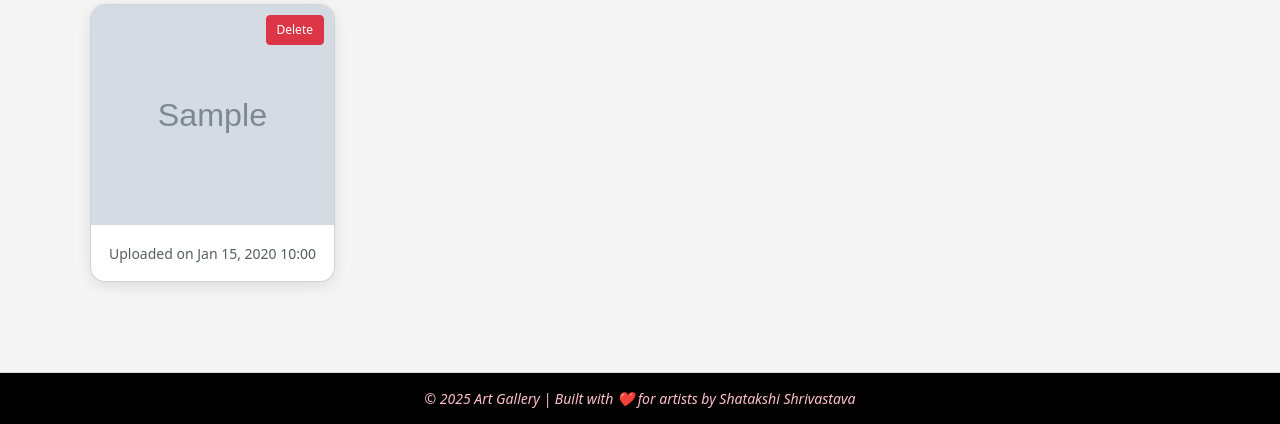
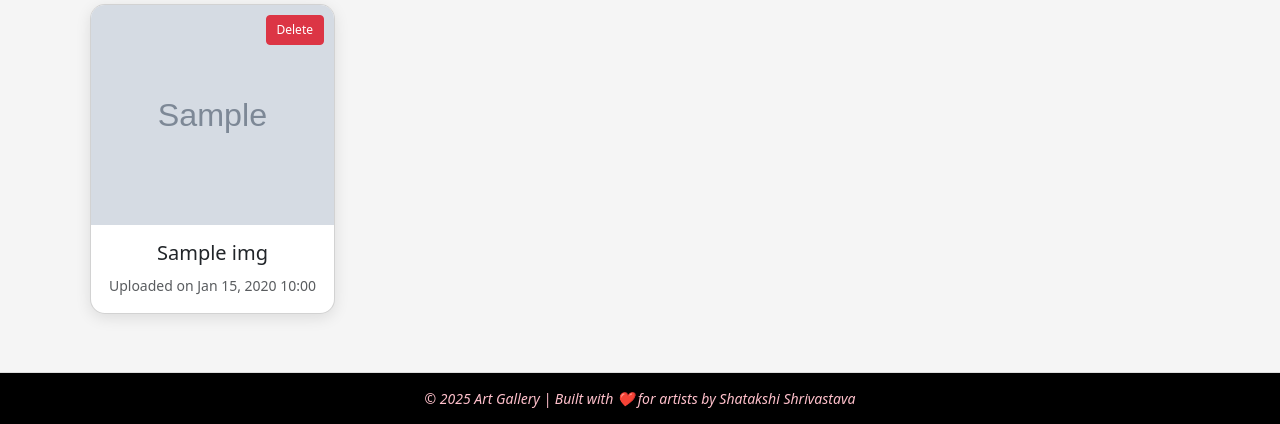
Before and after one commit to VR-shatakshi/Art-Gallery, a Django app: template myapp/templates/home.html in a window 1280 px wide. Shown: the part 376-800 px from the top of the page. Run offline with Django 5.2, Linux system fonts and the light colour scheme; the template is opened without the code that fills it: most values are stand-ins (such as "Sample title", 1, 10 or a date in 2020); grey boxes marked "Sample" are stand-in pictures; form fields are guessed from the names that the template uses; some libraries are stand-ins or nearby versions.

Commit message:
Update home.html

```diff
--- a/myapp/templates/home.html
+++ b/myapp/templates/home.html
@@ -65,6 +65,7 @@ footer { background: black; padding: 15px; text-align: center; font-size: 14px;
             </a>
 
             <div class="card-body text-center">
+                <h5 class="card-title">{{ x.title }}</h5>
               <small class="text-muted">Uploaded on {{ x.date|date:"M d, Y H:i" }}</small>
             </div>
           </div>
```
